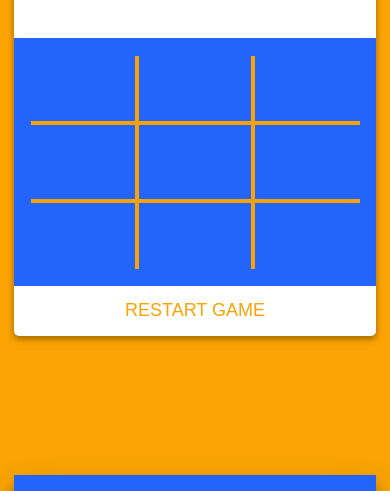
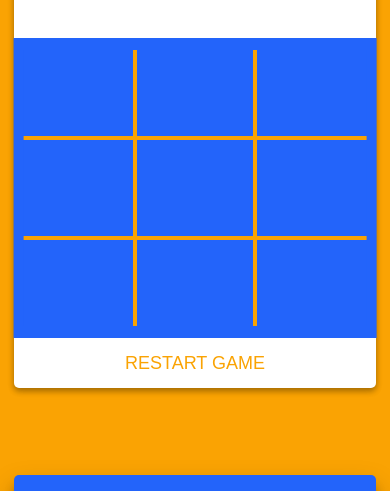
Before and after one commit to ivansimic996/tictactoe, a plain HTML site: page index.html in a window 390 px wide. Shown: the part 158-649 px from the top of the page. Drawn offline with Linux system fonts and the light colour scheme.

Commit message:
Add aditional media queries and optimize responsivnes

```diff
--- a/index.html
+++ b/index.html
@@ -17,7 +17,6 @@
                     <input name="winnerName" placeholder="winner name" type="text">
                     <button class="btn btn--submit" type="submit">Submit</button>
                 </form>
-                <div class="bg-wrap">
                 <div class="xo-table">
                     <div class="xo-table__cell"><div class="cell-item"></div></div>
                     <div class="xo-table__cell"><div class="cell-item"></div></div>
@@ -28,7 +27,6 @@
                     <div class="xo-table__cell"><div class="cell-item"></div></div>
                     <div class="xo-table__cell"><div class="cell-item"></div></div>
                     <div class="xo-table__cell"><div class="cell-item"></div></div>
-                    </div>
                 </div>
                 <div class="game__controls">
                     <button class="btn btn--reset">RESTART GAME</button>
--- a/style.css
+++ b/style.css
@@ -61,11 +61,11 @@ body {
 .game__form input[name='winnerName']{
     outline: blue;
     border: none;
-    width: 15rem;
+    max-width: 15rem;
     border-bottom: 1px solid var(--primary-color);
     margin-right: 2rem;
 }
-.game__form input[name='winner']:focus{
+.game__form input[name='winnerName']:focus{
     border-bottom-width: 2px;
     transition: border-bottom-width .5s;
 }
@@ -108,10 +108,14 @@ body {
     box-shadow: 0 2px 2px 0 rgba(0, 0, 0, 0.14), 0 3px 1px -2px rgba(0, 0, 0, 0.2), 0 1px 5px 0 rgba(0, 0, 0, 0.12);
 }
 .xo-table {
+    overflow: visible;
     display: grid;
-    width: 60%;
-    grid-template-columns: repeat(3, 1fr);
-    grid-template-rows: repeat(3,1fr);
+    background-color: var(--primary-color);
+    width: 100%;
+    justify-content: center;
+    align-content: center;
+    grid-template-columns: repeat(3, minmax(100px, 20%));
+    grid-template-rows: repeat(3, 150px);
     margin: 0 auto;
     position: relative;
 }
@@ -120,22 +124,18 @@ body {
     content: '';
     border: 12px solid var(--primary-color);
     z-index: 2;
-    top: -1px;
-    left: -1px;
-    width: 101%;
-    height: 101%;
+    top: 50%;
+    left: 50%;
+    transform: translate(-50%,-50%);
+    width: 61%;
+    height: 450px;
     position: absolute;
 }
-.bg-wrap {
-    background-color: var(--primary-color);
-    padding: 2rem 1rem;
-    width: 100%;
-}
+
 
 .xo-table__cell{
     display: flex;
     justify-content: center;
-    height: 10vw;
     align-items: center;
     font-size: 8rem;
     border: .2rem solid var(--secondary-color);
@@ -143,10 +143,11 @@ body {
 }
 
 .cell-item{
+    z-index: 3;
     border-radius: 100%;
     position: relative;
-    width: 5rem;
-    height: 5rem;
+    width: 4rem;
+    height: 4rem;
 }
 
 .cell-item::before, .cell-item::after {
@@ -209,6 +210,7 @@ body {
     flex: 0 0 25%;
     overflow: scroll;
     color: white;
+    border-radius: 2px;
     background-color: var(--primary-color);
     box-shadow: 0 14px 28px rgba(0,0,0,0.25), 0 10px 10px rgba(0,0,0,0.22);
 }
@@ -231,10 +233,6 @@ body {
     font-family: -apple-system, BlinkMacSystemFont, 'Segoe UI', Roboto, Oxygen, Ubuntu, Cantarell, 'Open Sans', 'Helvetica Neue', sans-serif;
 }
 
-.winner-name::after{
-    content: '\A';
-    white-space: pre-line;
-}
 @media only screen and (max-width: 1024px){
 
     .container {
@@ -246,18 +244,21 @@ body {
     .game{
         margin: 1rem;
     }
-    .bg-wrap {
-        padding: .5rem;
-    }
     .xo-table{
+        grid-template-rows: repeat(3, 150px);
+        grid-template-columns: repeat(3,1fr);
         width: 100%;
     }
-    .xo-table__cell{
-        height: 20vw;
+    .xo-table::after {
+        height: 450px;
+        width: 100%;
+        border-left-width: 40px;
+        border-right-width: 40px;
     }
     .sidebar{
         overflow: visible;
         margin: 0 1rem;
+        border-radius: 5px;
     }
 }
 @media only screen and (max-width: 768px) {
@@ -266,3 +267,15 @@ body {
     }
 
 }
+
+@media only screen and (max-width: 568px) {
+    .xo-table {
+        grid-template-rows: repeat(3, 100px);
+    }
+    .xo-table::after {
+        box-sizing: border-box;
+        height: 300px;
+        border-left-width: 10px;
+        border-right-width: 10px;
+    }
+}
```
Lines whose indentation alone changed are shown as unchanged.
